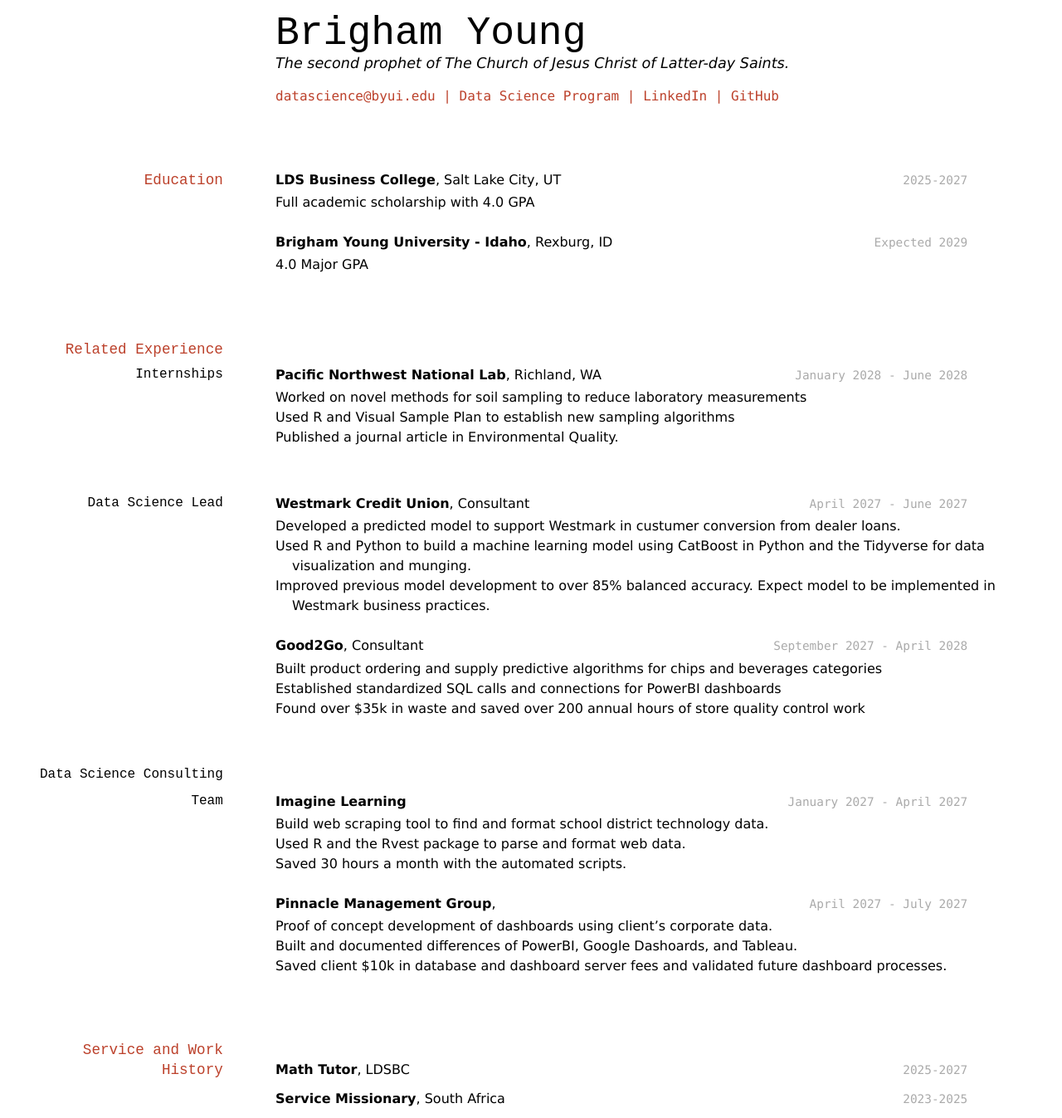
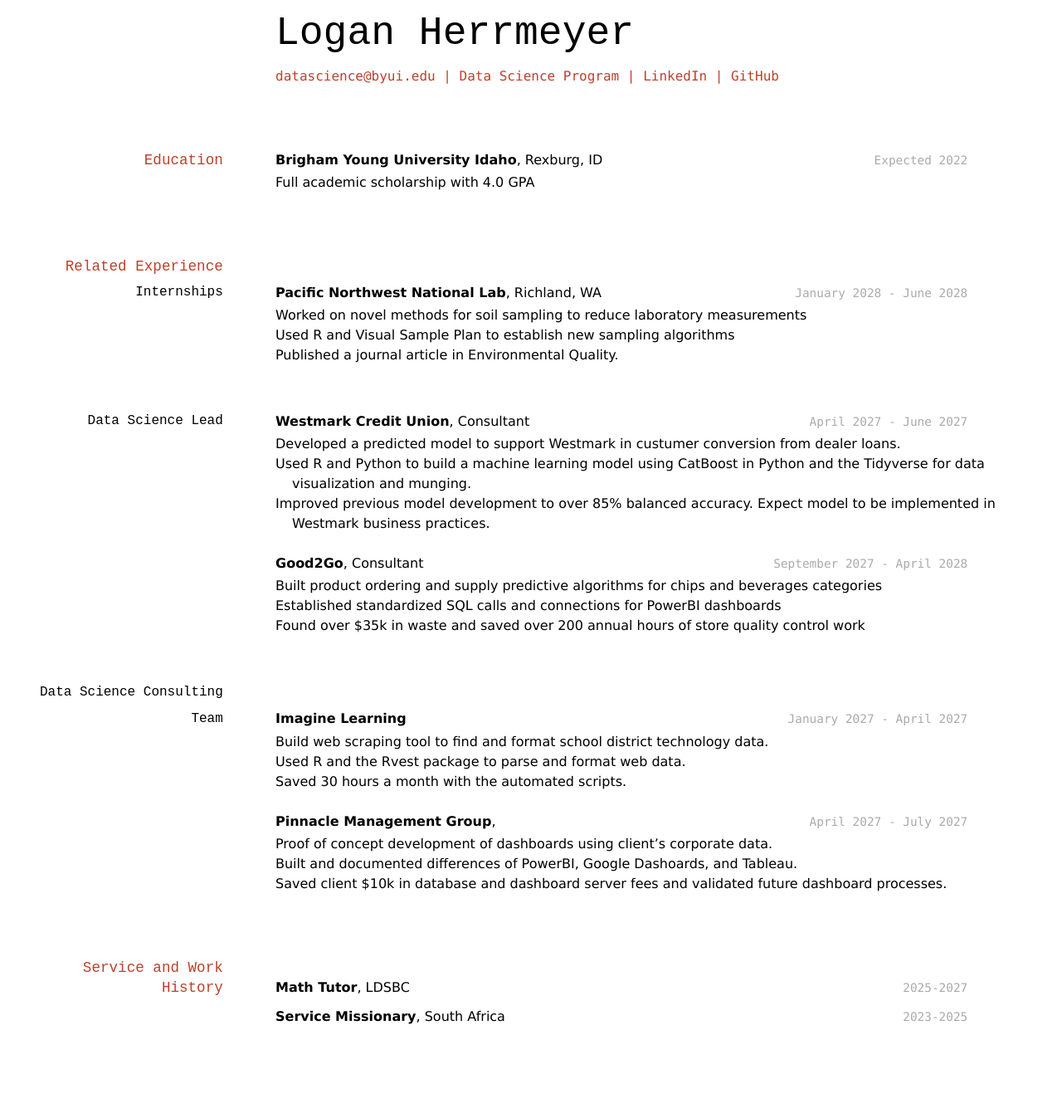
Before and after one commit to LHerrmeyer/herrmeyer_logan_resume, a Jekyll site: the page built from docs/index.md, in a window 1280 px wide. Shown: the whole page at 83% size. Built offline with Jekyll 4.4.1, drawn with Linux system fonts in a browser that asks for light colours; after the commit the page ends 1248 px from its top, so only the background shows below that.

Commit message:
Update index.md

```diff
--- a/docs/index.md
+++ b/docs/index.md
@@ -1,9 +1,8 @@
 ---
 layout: cv
-title: Brigham Young's Resume
+title: Logan Herrmeyer's Resume
 ---
-# Brigham Young
-The second prophet of The Church of Jesus Christ of Latter-day Saints.
+# Logan Herrmeyer
 
 <div id="webaddress">
 <a href="datascience@byui.edu">datascience@byui.edu</a>
@@ -16,16 +15,10 @@ The second prophet of The Church of Jesus Christ of Latter-day Saints.
 
 ## Education
 
-`2025-2027`
-__LDS Business College__, Salt Lake City, UT
+`Expected 2022`
+__Brigham Young University Idaho__, Rexburg, ID
 
 - Full academic scholarship with 4.0 GPA
-
-`Expected 2029`
-__Brigham Young University - Idaho__, Rexburg, ID
-
-- 4.0 Major GPA
-
 
 ## Related Experience
 
```
